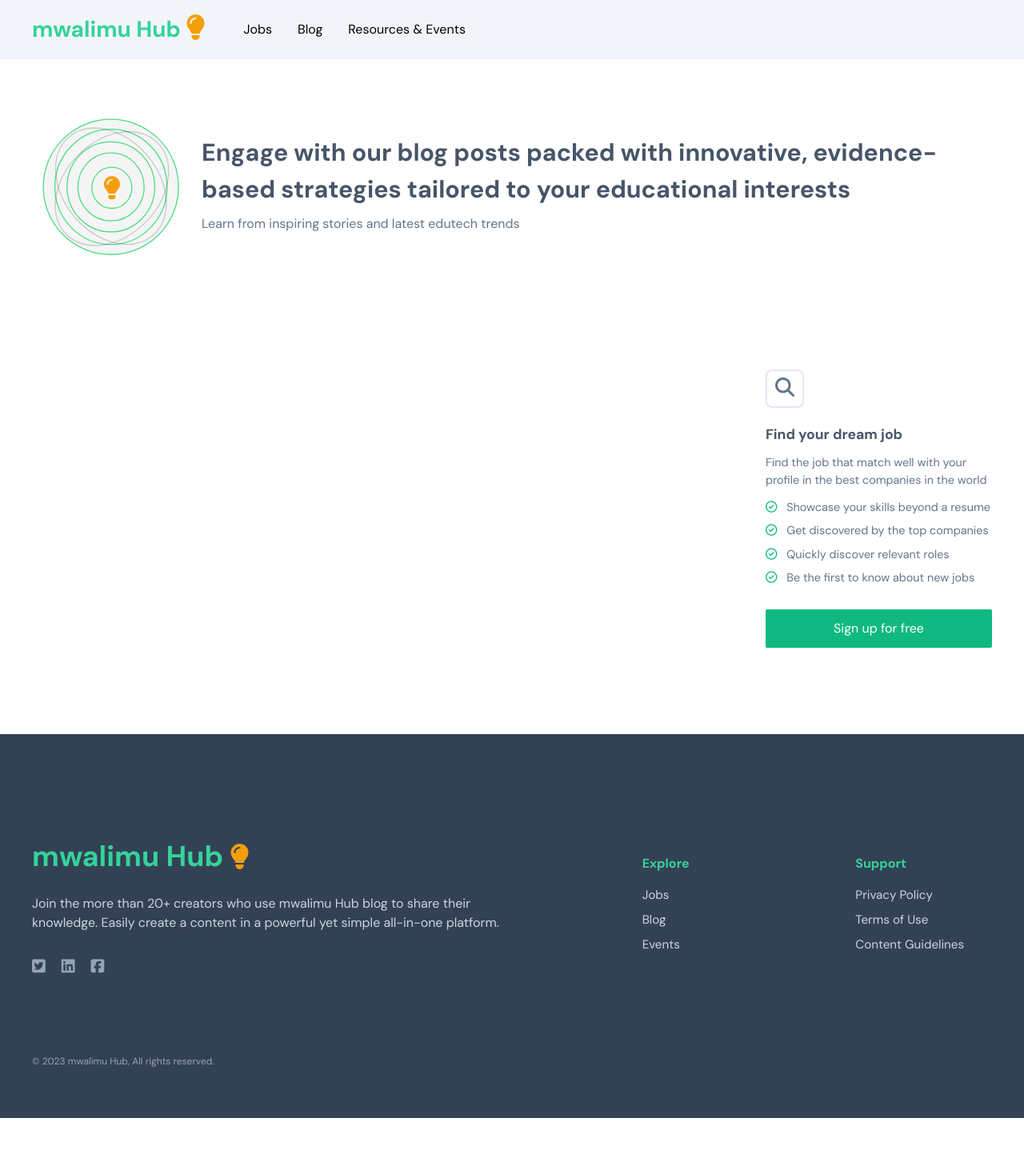
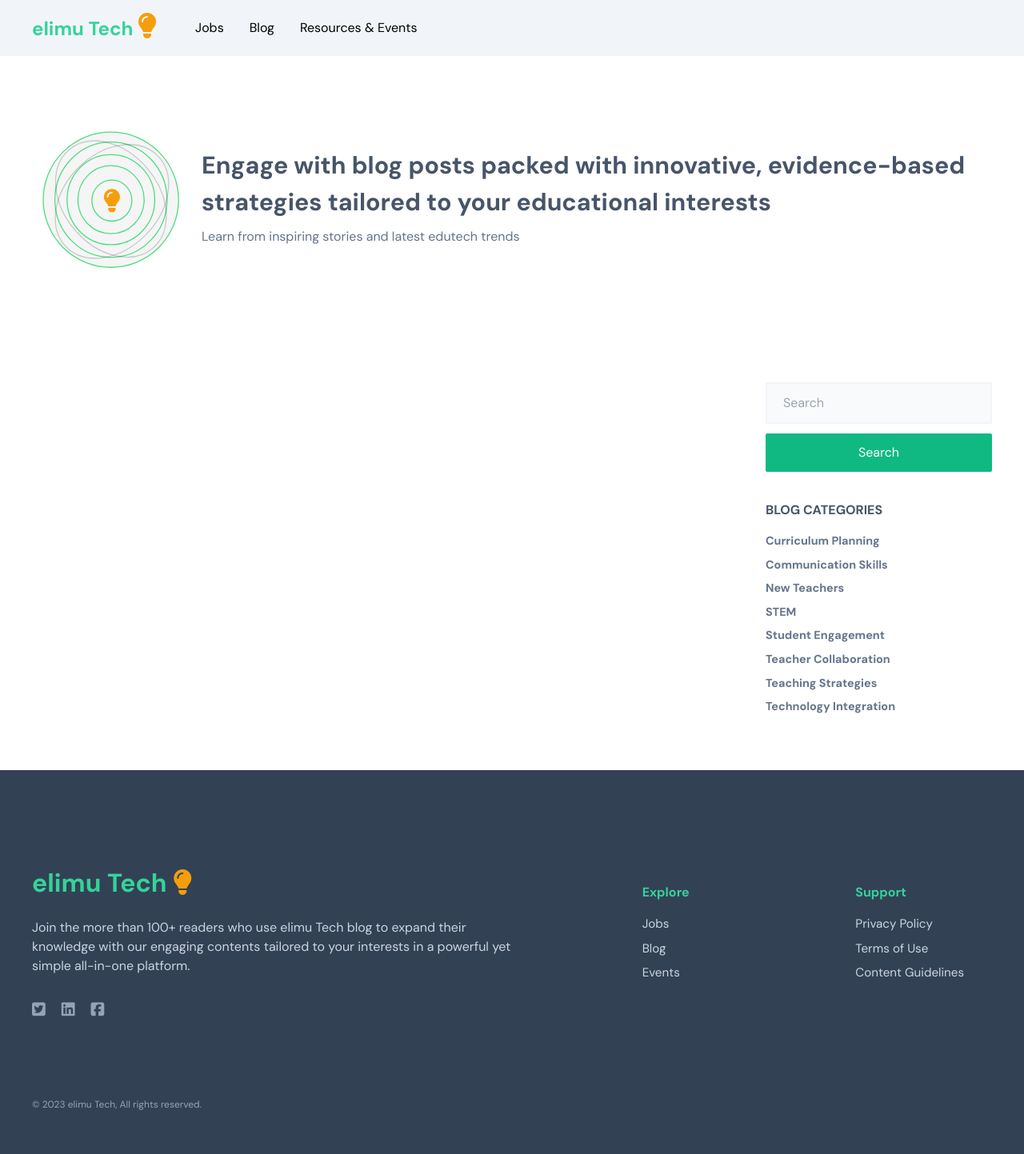
Before and after one commit to kitindi/elimu_tech, a Django app: template templates/schools/posts.html in a window 1280 px wide. Shown: the whole page at 80% size. Before the commit the page ends 1398 px from the top, so only its background shows below. Run offline with Django 3.2, Linux system fonts and the light colour scheme; the template is opened without the code that fills it, so the values that code supplies are empty; some libraries are stand-ins or nearby versions.

Commit message:
created blog posts ui and request response view logic

```diff
--- a/templates/base.html
+++ b/templates/base.html
@@ -28,7 +28,7 @@
         font-family: "DM Sans", sans-serif;
       }
     </style>
-    <title>mwalimu Hub</title>
+    <title>elimu Tech</title>
   </head>
   <body>
     <header class="w-full bg-slate-100">
@@ -38,8 +38,8 @@
         <div class="flex gap-12 items-center py-2">
           <a
             href="{% url 'home' %}"
-            class="text-[1.75rem] font-bold text-emerald-400"
-            >mwalimu Hub
+            class="text-[1.5rem] font-bold text-emerald-400"
+            >elimu Tech
             <span
               ><i
                 class="fa-solid fa-lightbulb text-[2rem] text-amber-500"
@@ -70,16 +70,16 @@
     >
       <div class="w-full max-w-[1200px] mx-auto grid grid-cols-9 py-16">
         <div class="col-span-5 pr-16">
-          <h3 class="text-[2.25rem] text-emerald-400 mb-5 font-black">
-            mwalimu Hub
+          <h3 class="text-[2rem] text-emerald-400 mb-5 font-black">
+            elimu Tech
             <span
               ><i class="fa-solid fa-lightbulb text-[2rem] text-amber-500"></i
             ></span>
           </h3>
           <p class="text-[1rem] text-slate-300 leading-normal">
-            Join the more than 20+ creators who use mwalimu Hub blog to share
-            their knowledge. Easily create a content in a powerful yet simple
-            all-in-one platform.
+            Join the more than 100+ readers who use elimu Tech blog to expand
+            their knowledge with our engaging contents tailored to your
+            interests in a powerful yet simple all-in-one platform.
           </p>
           <div class="py-8 flex gap-5">
             <a href="#"
@@ -116,7 +116,7 @@
       </div>
       <div class="w-full max-w-[1200px] mx-auto">
         <p class="text-[.75rem] text-slate-400">
-          &copy; {% now "Y" %} mwalimu Hub, All rights reserved.
+          &copy; {% now "Y" %} elimu Tech, All rights reserved.
         </p>
       </div>
     </footer>
--- a/templates/schools/home_page.html
+++ b/templates/schools/home_page.html
@@ -87,8 +87,8 @@
         </div>
       </form>
       <p class="text-[0.8rem] text-slate-400">
-        *By submitting your email address, you agree to mwalimu Hub's Terms of
-        use and Privacy Policy.No spam, unsubscribe at anytime.
+        *By submitting your email address, you agree to elimu Tech Terms of use
+        and Privacy Policy.No spam, unsubscribe at anytime.
       </p>
     </div>
   </div>
--- a/templates/schools/posts.html
+++ b/templates/schools/posts.html
@@ -1,5 +1,5 @@
 {% extends 'base.html' %} {% load static %}{% block content %}
-<section class="w-full h-[40vh] flex items-center justify-center">
+<section class="w-full h-[45vh] flex items-center justify-center">
   <div class="w-full max-w-[1200px] mx-auto py-8 grid grid-cols-12">
     <div class="col-span-2">
       <img src="{% static 'images/blog_banner.svg' %}" alt="" class="h-56" />
@@ -7,7 +7,7 @@
     <div class="col-span-10 flex items-center justify-start pl-3">
       <div>
         <h2 class="text-[1.9rem] text-slate-600 font-semibold">
-          Engage with our blog posts packed with innovative, evidence-based
+          Engage with blog posts packed with innovative, evidence-based
           strategies tailored to your educational interests
         </h2>
         <p class="text-slate-500 py-2">
@@ -19,19 +19,71 @@
 </section>
 <section class="w-full py-30">
   <div class="w-full max-w-[1200px] mx-auto py-8 grid grid-cols-12 gap-3">
-    <div class="col-span-9 py-4 pr-8"></div>
-    <div class="col-span-3 py-9">
+    <div class="col-span-9 py-4 pr-8">
+      <div class="grid grid-cols-12 gap-4">
+        {% for blog_post in blog_posts %}
+        <a href="#" class="col-span-6">
+          <div class="py-4">
+            <p class="text-[1.1rem] font-semibold text-emerald-500">
+              {{ blog_post.blog_category }}
+            </p>
+          </div>
+          <div class="h-72">
+            <img
+              src="{{ blog_post.thumbnail.url }}"
+              alt=""
+              class="max-w-full h-full"
+            />
+          </div>
+          <div class="py-5">
+            <h2 class="text-[1.15rem] text-slate-600 font-semibold mb-3">
+              {{ blog_post.title }}
+            </h2>
+            <div class="py-3">
+              <p>{{ blog_post.blog_intro }}</p>
+            </div>
+            <div class="flex gap-4 py-3">
+              <div>
+                <i
+                  class="fa-solid fa-circle-user text-[1.8rem] text-slate-500"
+                ></i>
+              </div>
+              <div>
+                <p class="text-sm font-bold text-slate-400">Abdulaziz Sadi</p>
+                <p class="text-sm text-slate-400">
+                  {{ blog_post.created_on |date:"M d, Y" }}
+                </p>
+              </div>
+            </div>
+          </div>
+        </a>
+        {% endfor %}
+      </div>
+    </div>
+    <div class="col-span-3 py-2">
       <div class="pl-2 h-fit">
-        <div
-          class="h-12 w-12 border-2 border-slate-200 flex justify-center items-center rounded-lg"
-        >
-          <div>
-            <i
-              class="fa-solid fa-magnifying-glass text-[1.5rem] text-slate-500"
-            ></i>
-          </div>
+        <div class="py-2">
+          <form class="" method="GET">
+            <div class="">
+              <input
+                type="text"
+                class="w-full bg-slate-50 py-3 px-5 border-2 border-slate-100 outline-none mb-3"
+                placeholder="Search"
+                name="blog_category"
+              />
+            </div>
+            <div class="">
+              <button
+                class="bg-emerald-500 text-white py-3 px-3 w-full rounded-sm"
+                type="submit"
+              >
+                Search
+              </button>
+            </div>
+          </form>
         </div>
         <div class="py-5">
+          {% comment %}
           <h3 class="text-[1.1rem] font-semibold text-slate-600 mb-3">
             Find your dream job
           </h3>
@@ -39,39 +91,34 @@
             Find the job that match well with your profile in the best companies
             in the world
           </p>
+          {% endcomment %}
           <ul>
-            <li class="text-[.9rem] my-2 text-slate-500">
-              <span
-                ><i class="fa-regular fa-circle-check text-emerald-500 mr-2"></i
-              ></span>
-              Showcase your skills beyond a resume
+            <li class="text-[1rem] text-slate-600 font-semibold py-2">
+              BLOG CATEGORIES
             </li>
-            <li class="text-[.9rem] my-2 text-slate-500">
-              <span
-                ><i class="fa-regular fa-circle-check text-emerald-500 mr-2"></i
-              ></span>
-              Get discovered by the top companies
+            <li class="text-[.9rem] my-2 text-slate-500 font-semibold">
+              Curriculum Planning
             </li>
-            <li class="text-[.9rem] my-2 text-slate-500">
-              <span
-                ><i class="fa-regular fa-circle-check text-emerald-500 mr-2"></i
-              ></span>
-              Quickly discover relevant roles
+            <li class="text-[.9rem] my-2 text-slate-500 font-semibold">
+              Communication Skills
             </li>
-            <li class="text-[.9rem] my-2 text-slate-500">
-              <span
-                ><i class="fa-regular fa-circle-check text-emerald-500 mr-2"></i
-              ></span>
-              Be the first to know about new jobs
+            <li class="text-[.9rem] my-2 text-slate-500 font-semibold">
+              New Teachers
+            </li>
+            <li class="text-[.9rem] my-2 text-slate-500 font-semibold">STEM</li>
+            <li class="text-[.9rem] my-2 text-slate-500 font-semibold">
+              Student Engagement
+            </li>
+            <li class="text-[.9rem] my-2 text-slate-500 font-semibold">
+              Teacher Collaboration
+            </li>
+            <li class="text-[.9rem] my-2 text-slate-500 font-semibold">
+              Teaching Strategies
+            </li>
+            <li class="text-[.9rem] my-2 text-slate-500 font-semibold">
+              Technology Integration
             </li>
           </ul>
-          <div class="py-5">
-            <a
-              href=""
-              class="bg-emerald-500 text-white py-3 px-3 w-full rounded-sm block w-full text-center"
-              >Sign up for free</a
-            >
-          </div>
         </div>
       </div>
     </div>
```
Also changed, not shown: schools/admin.py (+6 -1 lines), schools/models.py (+27 -0 lines), schools/views.py (+5 -2 lines), db.sqlite3, media/attention.jpg (added), media/perfect.jpg (added), media/stem-1.webp (added), schools/migrations/0002_blog_alter_job_industry.py (added), schools/static/images/bloger.jpg (deleted), schools/static/images/hero.jpg (deleted), schools/static/images/workshop.jpg (deleted), schools/static/images/workshop2.jpg (deleted).
